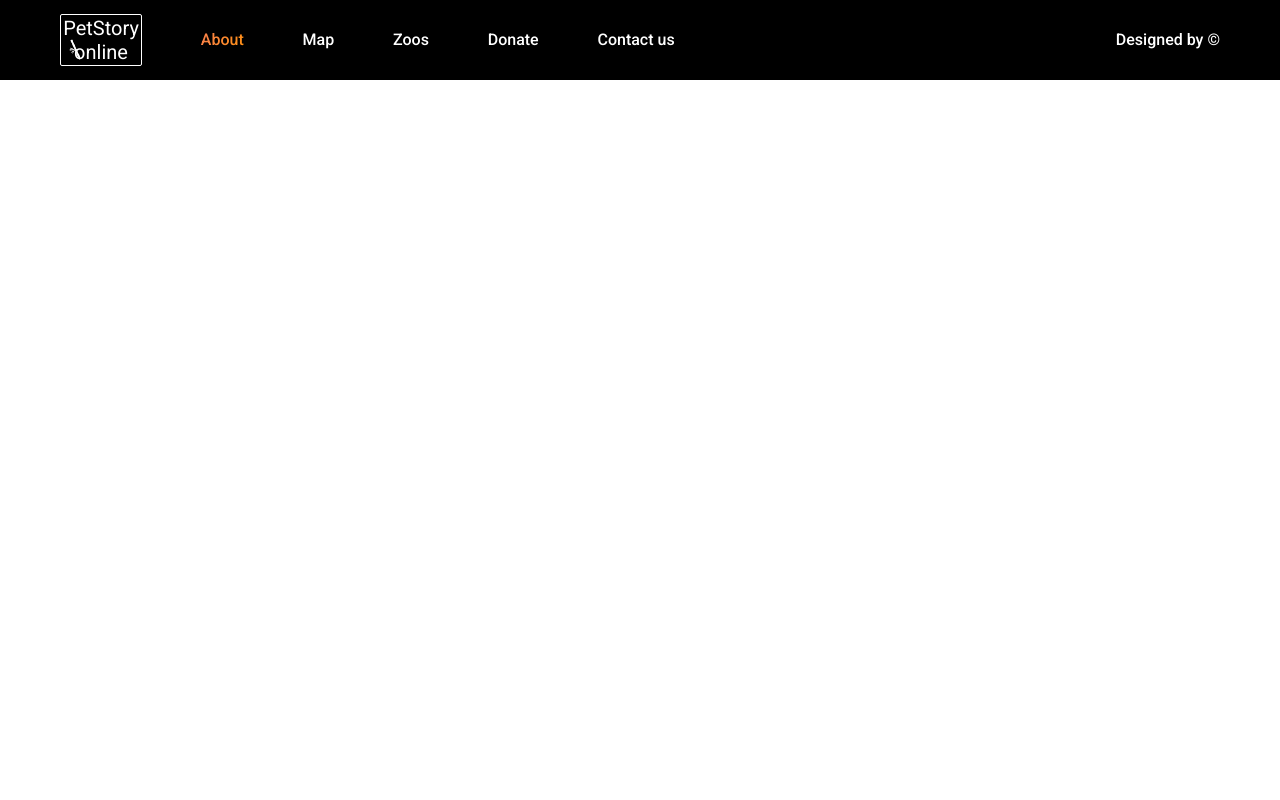
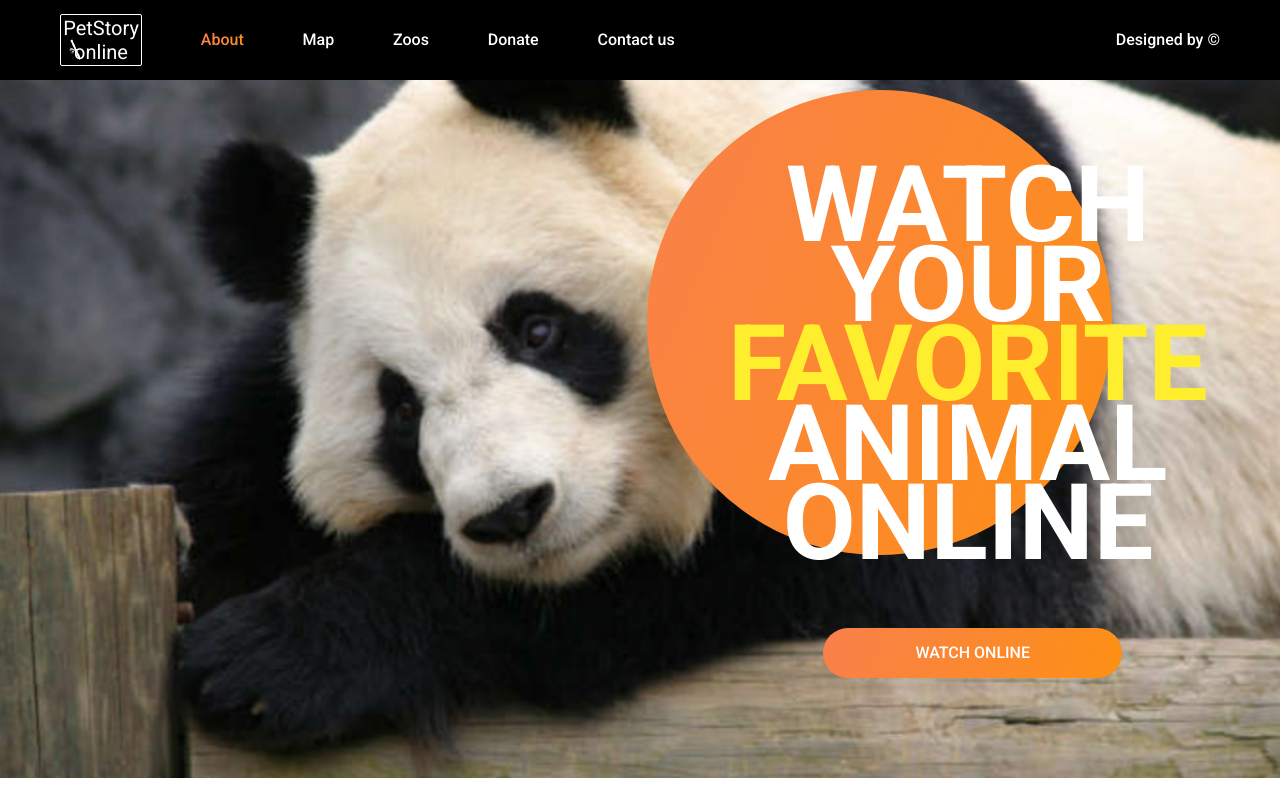
Before and after one commit to Doooodie/songbird, a plain HTML site: page online-zoo/pages/main/index.html in a window 1280 px wide. Drawn offline with Linux system fonts and the light colour scheme.

Commit message:
feat: add giant-panda section

```diff
--- a/online-zoo/pages/main/index.html
+++ b/online-zoo/pages/main/index.html
@@ -10,23 +10,20 @@
       href="https://fonts.googleapis.com/css2?family=Roboto:wght@100;300;400;500;700&display=swap"
       rel="stylesheet"
     />
-    <link
-      rel="stylesheet"
-      href="/online-zoo/assets/styles/modern-normalize.css"
-    />
+    <link rel="stylesheet" href="../../assets/styles/modern-normalize.css" />
     <link rel="stylesheet" href="style.css" />
     <title>Main</title>
   </head>
   <body>
     <div class="wrapper">
       <header class="header">
-        <nav class="header-nav">
+        <nav class="container">
           <ul class="header-container">
             <li class="header-logo">
               <a href="#" class="header-link logo-container">
                 <h1 class="logo-text">PetStory<br />online</h1>
                 <img
-                  src="/online-zoo/assets/icons/misc/bamboo_icon.svg"
+                  src="../../assets/icons/misc/bamboo_icon.svg"
                   alt="bamboo icon"
                   class="bamboo-icon"
                 />
@@ -61,6 +58,29 @@
           </ul>
         </nav>
       </header>
+
+      <main class="main">
+        <section class="giant-panda">
+          <div class="container giant-panda-container">
+            <h2 class="giant-panda-heading">
+              <div class="giant-panda-circle"></div>
+              WATCH
+              <br />
+              YOUR
+              <br />
+              <span class="heading-yellow">FAVORITE</span>
+              <br />
+              ANIMAL
+              <br />
+              ONLINE
+            </h2>
+
+            <button type="button" class="giant-panda-button">
+              WATCH ONLINE
+            </button>
+          </div>
+        </section>
+      </main>
     </div>
   </body>
 </html>
--- a/online-zoo/pages/main/style.css
+++ b/online-zoo/pages/main/style.css
@@ -1,4 +1,6 @@
 :root {
+  --black: #000000;
+  --white: #ffffff;
   --green: #4b9200;
   --orange: linear-gradient(113.96deg, #f9804b 1.49%, #fe9013 101.44%);
   --yellow: #ffee2e;
@@ -56,14 +58,14 @@ html {
   font-family: 'Roboto', sans-serif;
 }
 
-.header {
-  background: #000000;
-  backdrop-filter: blur(2px);
+.container {
+  max-width: 1160px;
+  margin: 0 auto;
 }
 
-.header-nav {
-  max-width: 1160px;
-  margin: 0 auto;
+.header {
+  background: var(--black);
+  backdrop-filter: blur(2px);
 }
 
 .header-container {
@@ -79,7 +81,7 @@ html {
 .header-link {
   font-weight: 500;
   font-size: 16px;
-  color: #ffffff;
+  color: var(--white);
   text-decoration: none;
 }
 
@@ -95,7 +97,7 @@ html {
   margin-bottom: 14px;
   width: 82px;
   height: 52px;
-  border: 1px solid #ffffff;
+  border: 1px solid var(--white);
   border-radius: 2px;
   display: flex;
   align-items: center;
@@ -128,3 +130,53 @@ html {
 .main {
   background-color: #e5e5e5;
 }
+
+.giant-panda {
+  background: url(../../assets/images/giant-panda.jpg) no-repeat bottom / cover;
+}
+
+.giant-panda-container {
+  display: flex;
+  flex-direction: column;
+  align-items: end;
+}
+
+.giant-panda-heading {
+  position: relative;
+  z-index: -0;
+  margin: 86px 12px 60px 0;
+  font-weight: 700;
+  font-size: 106px;
+  line-height: 75%;
+  text-align: center;
+  text-transform: uppercase;
+  color: var(--white);
+}
+
+.heading-yellow {
+  color: var(--yellow);
+}
+
+.giant-panda-circle {
+  position: absolute;
+  bottom: 9px;
+  right: 96px;
+  z-index: -1;
+  width: 465px;
+  height: 465px;
+  background: var(--orange);
+  border-radius: 50%;
+}
+
+.giant-panda-button {
+  cursor: pointer;
+  border-radius: 25px;
+  border: 0;
+  background: var(--orange);
+  color: var(--white);
+  font-weight: 500;
+  padding: 16px 92px;
+  margin-top: 4px;
+  margin-bottom: 100px;
+  margin-right: 98px;
+}
```
Also changed, not shown: online-zoo/assets/images/giant-panda.jpg (renamed from online-zoo/assets/images/Giant Panda.jpg).
